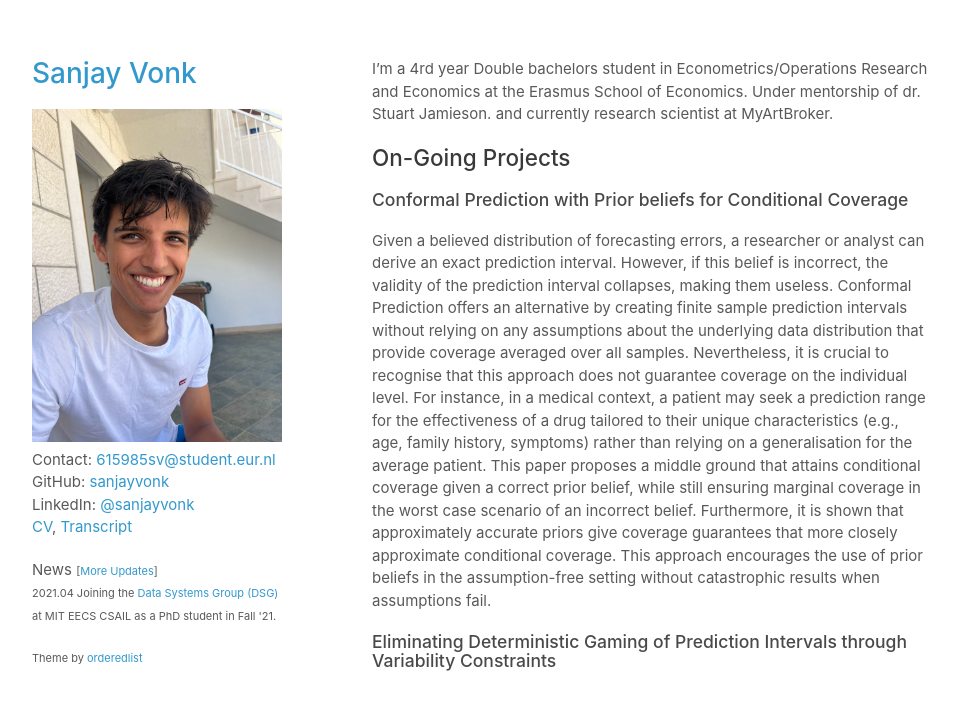
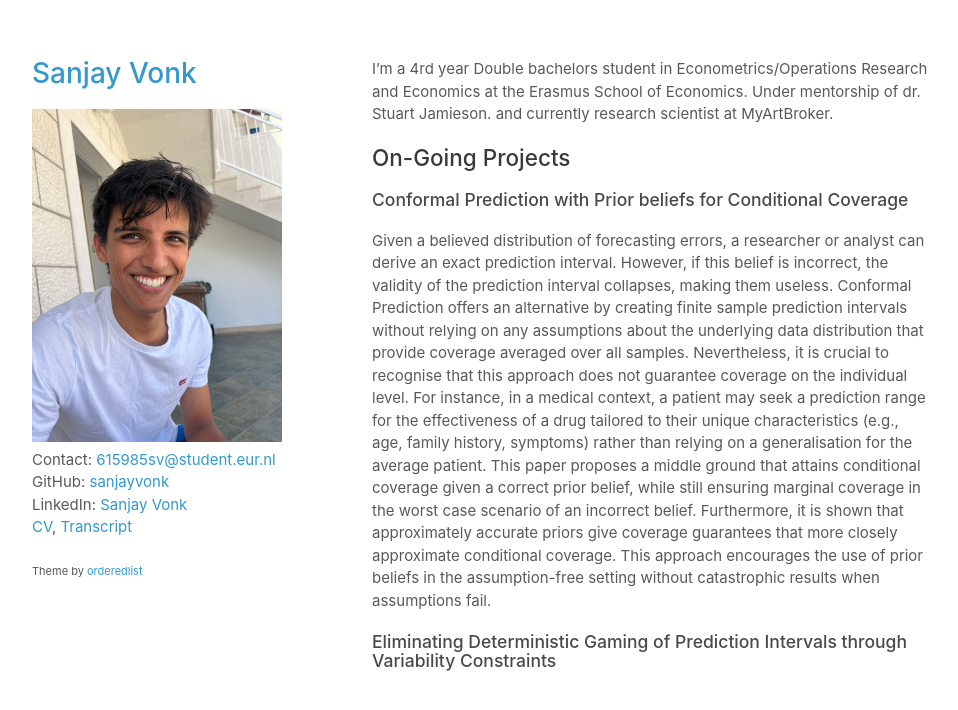
Before and after one commit to sanjayvonk/sanjayvonk.github.io, a Jekyll site: the page built from index.md, in a window 1280 px wide. Shown: the top 710 px of the page, without its empty margins (158-1116 px from the left). Built offline with Jekyll 4.4.1, drawn with Linux system fonts in a browser that asks for light colours.

```diff
--- a/_layouts/default.html
+++ b/_layouts/default.html
@@ -49,14 +49,14 @@ layout: none
         <p>
           Contact: <a href="mailto:{{ site.email }}">{{ site.email }}</a><br>
           GitHub: <a href="https://github.com/{{ site.github_username }}">{{ site.github_username }}</a><br>
-          LinkedIn: <a href="https://linkedin.com/in/{{ site.linkedin_username }}">@{{ site.linkedin_username }}</a><br>
+          LinkedIn: <a href="https://linkedin.com/in/{{ site.linkedin_username }}">{{ site.title }}</a><br>
           <a href="docs/CVs/CV.pdf">CV</a>, <a href="docs/Transcripts/Transcript_2024_11_29.pdf">Transcript</a>
         </p>
 
-        <p>
+        <!-- <p>
           News <small>[<a href="{{ "/posts/news.html" | absolute_url }}">More Updates</a>]<br>
-          2021.04 Joining the <a href="http://dsg.csail.mit.edu/">Data Systems Group (DSG)</a> at MIT EECS CSAIL as a PhD student in Fall '21.</small>
-        </p>
+          2021.04
+        </p> -->
 
         <p><small>Theme by <a href="https://github.com/orderedlist">orderedlist</a></small></p>
       </header>
```
